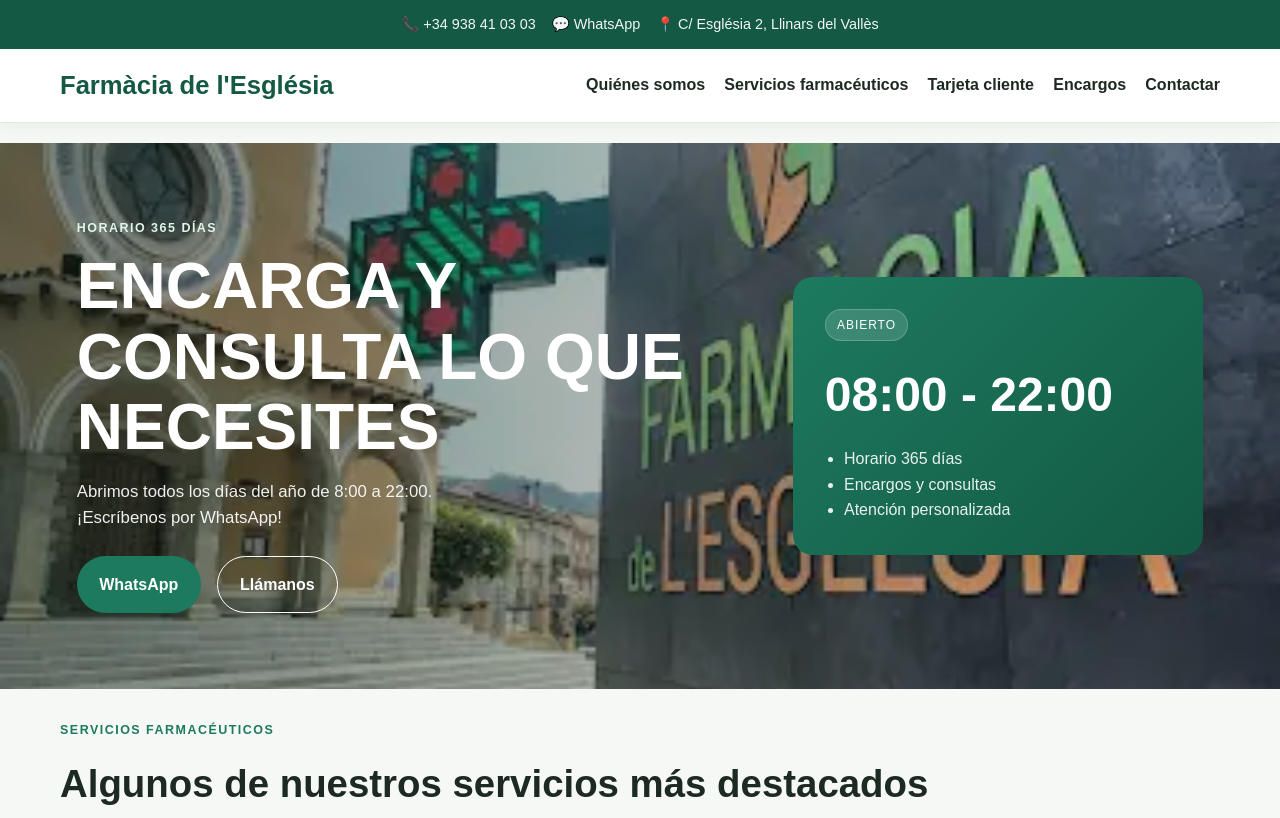
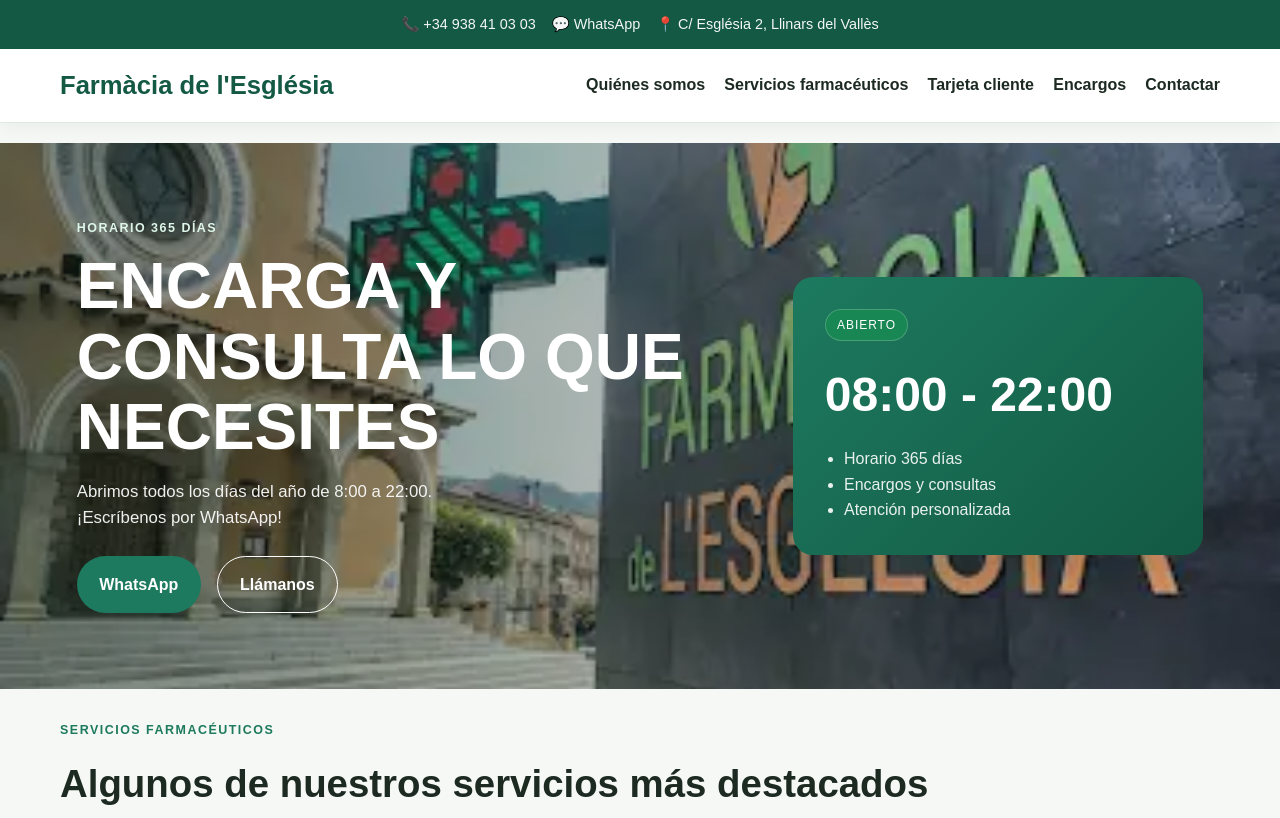
Before and after one commit to Capitankanalla/projecteFarmaciaEsglesia, a website: page index.html in a window 1280 px wide. Shown: the top 818 px of the page. Drawn offline with Linux system fonts and the light colour scheme.

Commit message:
Feat: Finalitzada issue 1

```diff
--- a/assets/css/styles.css
+++ b/assets/css/styles.css
@@ -144,20 +144,20 @@ main {
   position: relative;
   isolation: isolate;
   overflow: hidden;
-  width: 100vw; max-width: 100vw; margin-left:
-  calc(-50vw + 50%);
+  width: 100vw;
+  max-width: 100vw;
+  margin-left:
+    calc(-50vw + 50%);
   box-sizing: border-box;
   min-height: 65vh;
   padding: clamp(3rem, 6vw, 5rem);
   border-radius: 0;
   background-color: var(--primary-dark);
   background:
-    linear-gradient(
-      90deg,
+    linear-gradient(90deg,
       rgba(12, 36, 28, 0.55) 0%,
       rgba(12, 36, 28, 0.30) 55%,
-      rgba(12, 36, 28, 0.08) 100%
-    ) center / cover no-repeat,
+      rgba(12, 36, 28, 0.08) 100%) center / cover no-repeat,
     url("../imgs/farmaciaEsglesia.webp") center / cover no-repeat;
   color: #fff;
 }
@@ -246,6 +246,16 @@ main {
   font-size: 0.75rem;
   letter-spacing: 0.08em;
   text-transform: uppercase;
+}
+
+.badge--open {
+  background-color: #198754;
+  color: #fff;
+}
+
+.badge--closed {
+  background-color: #dc3545;
+  color: #fff;
 }
 
 .panel-card h2 {
--- a/assets/js/main.js
+++ b/assets/js/main.js
@@ -18,4 +18,19 @@ if (menuToggle && mainNav) {
       menuToggle.setAttribute('aria-expanded', 'false');
     });
   });
+  function updateStoreStatus() {
+    const storeStatus = document.getElementById('storeStatus');
+
+    if (!storeStatus) return;
+
+    const currentHour = new Date().getHours();
+    const isOpen = currentHour >= 8 && currentHour < 22;
+
+    storeStatus.textContent = isOpen ? 'Abierto' : 'Cerrado';
+
+    storeStatus.classList.toggle('badge--open', isOpen);
+    storeStatus.classList.toggle('badge--closed', !isOpen);
+  }
+
+  updateStoreStatus();
 }
--- a/index.html
+++ b/index.html
@@ -1,9 +1,11 @@
 <!DOCTYPE html>
 <html lang="es">
+
 <head>
   <meta charset="UTF-8" />
   <meta name="viewport" content="width=device-width, initial-scale=1.0" />
-    <meta name="description" content="Farmàcia de l'Església en Llinars del Vallès: atenció farmacèutica, horari 365 dies, encàrrecs i serveis personalitzats." />
+  <meta name="description"
+    content="Farmàcia de l'Església en Llinars del Vallès: atenció farmacèutica, horari 365 dies, encàrrecs i serveis personalitzats." />
   <title>Farmàcia de l'Església</title>
   <link rel="preload" as="image" href="assets/imgs/farmaciaEsglesia.webp" fetchpriority="high" />
   <link rel="preconnect" href="https://fonts.googleapis.com" />
@@ -11,12 +13,15 @@
   <link rel="stylesheet" href="assets/css/styles.css" />
   <script defer src="assets/js/main.js"></script>
 </head>
+
 <body>
   <header class="site-header">
     <div class="topbar">
       <div class="topbar__item"><a href="tel:34938410303">📞 +34 938 41 03 03</a></div>
-        <div class="topbar__item"><a href="https://api.whatsapp.com/send?phone=34646652189" target="_blank" rel="noreferrer">💬 WhatsApp</a></div>
-        <div class="topbar__item"><a href="https://g.page/FarmaciaLlinars?share" target="_blank" rel="noreferrer">📍 C/ Església 2, Llinars del Vallès</a></div>
+      <div class="topbar__item"><a href="https://api.whatsapp.com/send?phone=34646652189" target="_blank"
+          rel="noreferrer">💬 WhatsApp</a></div>
+      <div class="topbar__item"><a href="https://g.page/FarmaciaLlinars?share" target="_blank" rel="noreferrer">📍 C/
+          Església 2, Llinars del Vallès</a></div>
     </div>
 
     <div class="nav-wrap">
@@ -44,14 +49,15 @@
         </p>
 
         <div class="hero__actions">
-            <a class="button button--primary" href="https://api.whatsapp.com/send?phone=34646652189" target="_blank" rel="noreferrer">WhatsApp</a>
+          <a class="button button--primary" href="https://api.whatsapp.com/send?phone=34646652189" target="_blank"
+            rel="noreferrer">WhatsApp</a>
           <a class="button button--secondary" href="tel:34938410303">Llámanos</a>
         </div>
       </div>
 
       <div class="hero__panel">
         <div class="panel-card">
-            <span class="badge">Abierto</span>
+          <span class="badge" id="storeStatus">Abierto</span>
           <h2>08:00 - 22:00</h2>
           <ul>
             <li>Horario 365 días</li>
@@ -110,7 +116,8 @@
     <section class="section section--alt" id="quienes-somos">
       <div class="section-heading">
         <p class="eyebrow">Quiénes somos</p>
-          <h2>En farmacia l’Església hemos desarrollado una serie de servicios</h2>
+        <h2>En farmacia l’Església hemos desarrollado una serie de servicios a disposición de
+          nuestros clientes con el espíritu de contribuir a mejorar la salud y prevenir enfermedades. </h2>
       </div>
 
       <div class="two-column">
@@ -156,8 +163,10 @@
       </div>
 
       <div class="enquiry-box">
-          <p>Este servicio pretende facilitar, en la medida de lo posible, la compra de tus productos y ahorrarte tiempo a la hora de realizarlos y de recogerlos.</p>
-          <a class="button button--primary" href="https://api.whatsapp.com/send?phone=34646652189" target="_blank" rel="noreferrer">Realiza tu encargo</a>
+        <p>Este servicio pretende facilitar, en la medida de lo posible, la compra de tus productos y ahorrarte tiempo a
+          la hora de realizarlos y de recogerlos.</p>
+        <a class="button button--primary" href="https://api.whatsapp.com/send?phone=34646652189" target="_blank"
+          rel="noreferrer">Realiza tu encargo</a>
       </div>
     </section>
   </main>
@@ -176,4 +185,5 @@
     </div>
   </footer>
 </body>
+
 </html>
```
Lines whose indentation alone changed are shown as unchanged.
